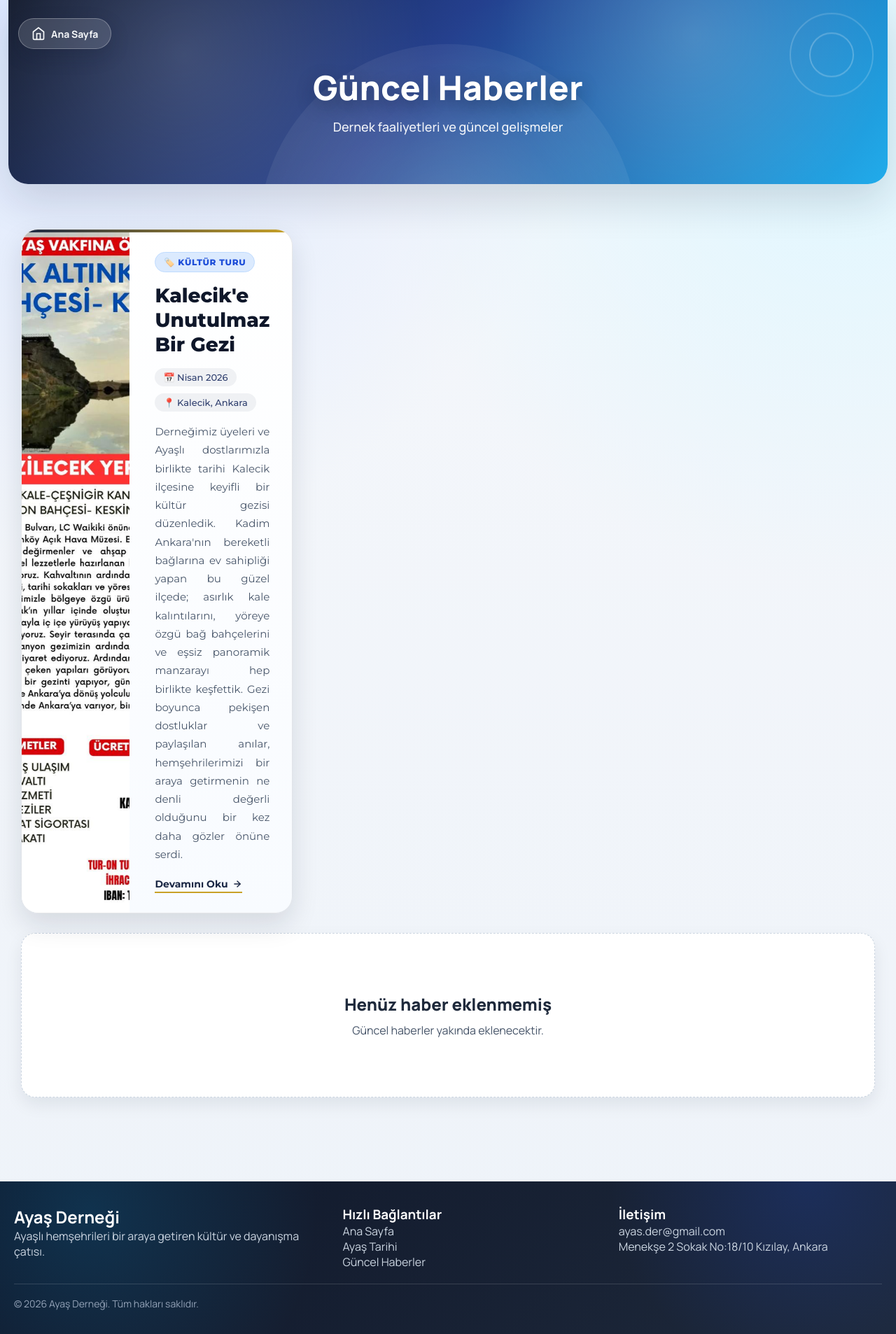
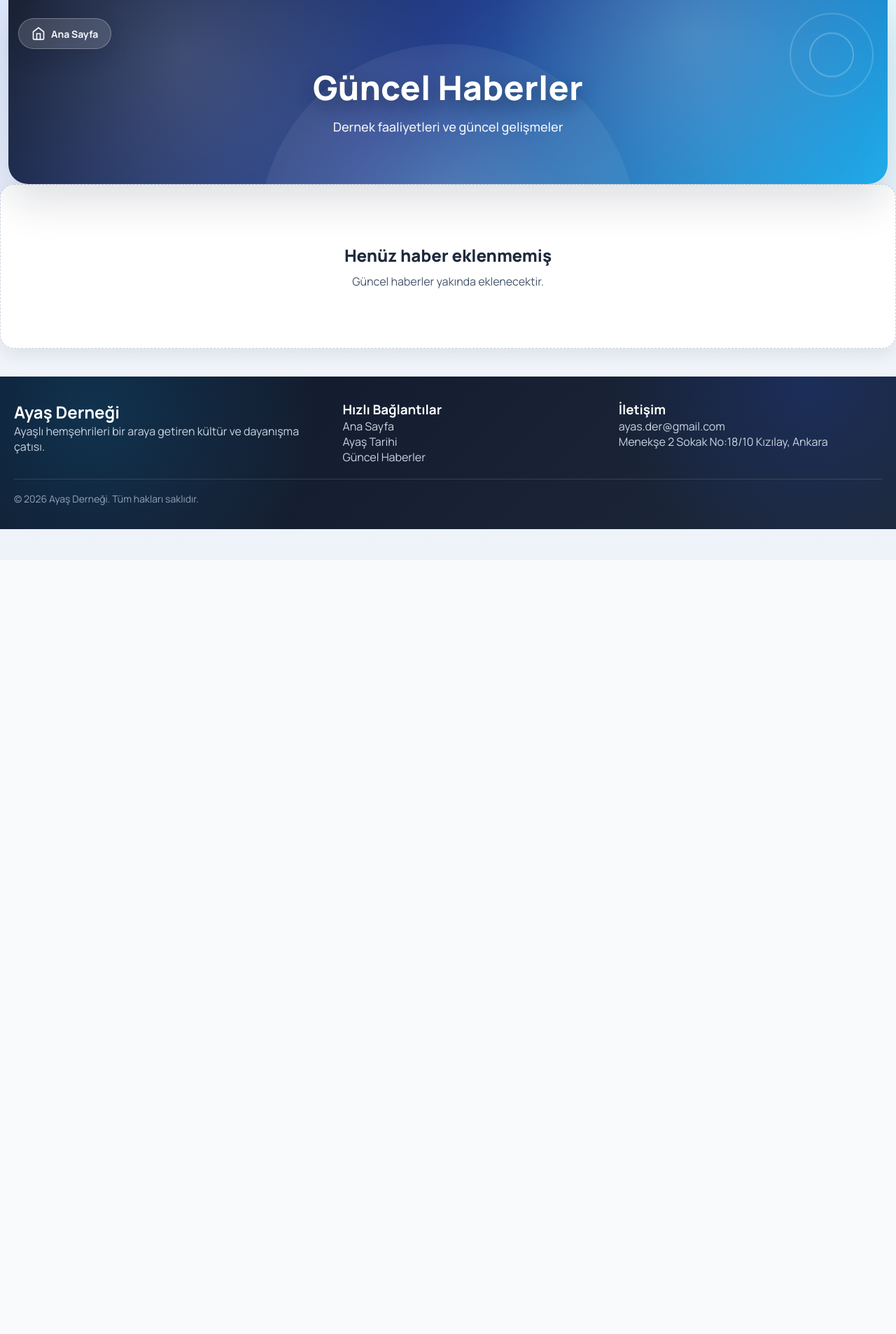
Before and after one commit to OzanSaridogan/AyasAssociationProject, a Django app: page /guncel-haberler/ in a window 1280 px wide. Shown: the whole page at 70% size. After the commit the page ends 756 px from the top, so only its background shows below. Run offline with Django 5.2, Linux system fonts and the light colour scheme; data that the repository does not hold is empty.

Commit message:
UI change

```diff
--- a/anasayfa/templates/guncel_haberler.html
+++ b/anasayfa/templates/guncel_haberler.html
@@ -509,49 +509,10 @@
     <p class="banner-subtitle">Dernek faaliyetleri ve güncel gelişmeler</p>
   </section>
 
-  <!-- Ayaş Information List Section -->
-  <section class="ayas-bilgiler-listesi">
 
-    <!-- Kalecik Gezisi - Featured Card -->
-    <article class="featured-karti">
-      <div class="featured-icerik">
 
-        <!-- Image: 40% left panel -->
-        <div class="featured-resim-panel">
-          <img src="{% static 'images/kalecik_gezisi.jpeg' %}" alt="Kalecik Gezisi — dernek üyeleri tarihi kalede">
-        </div>
 
-        <!-- Text: 60% right panel -->
-        <div class="featured-metin-panel">
-          <span class="featured-kategori-rozet">🏷️ Kültür Turu</span>
 
-          <h2 class="featured-baslik">Kalecik'e Unutulmaz Bir Gezi</h2>
-
-          <!-- Info bar -->
-          <div class="featured-bilgi-cubugu">
-            <span>📅 Nisan 2026</span>
-            <span>📍 Kalecik, Ankara</span>
-          </div>
-
-          <p class="featured-aciklama">
-            Derneğimiz üyeleri ve Ayaşlı dostlarımızla birlikte tarihi Kalecik ilçesine keyifli bir kültür gezisi
-            düzenledik. Kadim Ankara'nın bereketli bağlarına ev sahipliği yapan bu güzel ilçede; asırlık kale
-            kalıntılarını, yöreye özgü bağ bahçelerini ve eşsiz panoramik manzarayı hep birlikte keşfettik.
-            Gezi boyunca pekişen dostluklar ve paylaşılan anılar, hemşehrilerimizi bir araya getirmenin ne denli
-            değerli olduğunu bir kez daha gözler önüne serdi.
-          </p>
-
-          <a href="#" class="featured-devami">
-            Devamını Oku
-            <svg width="14" height="14" viewBox="0 0 24 24" fill="none" stroke="currentColor" stroke-width="2.5" stroke-linecap="round" stroke-linejoin="round">
-              <line x1="5" y1="12" x2="19" y2="12"/><polyline points="12 5 19 12 12 19"/>
-            </svg>
-          </a>
-        </div>
-
-      </div>
-    </article>
-    <!-- /Kalecik Gezisi Featured Card -->
 
     {% for bilgi in ayas_bilgiler %}
       <div class="ayas-bilgi-karti">
```
